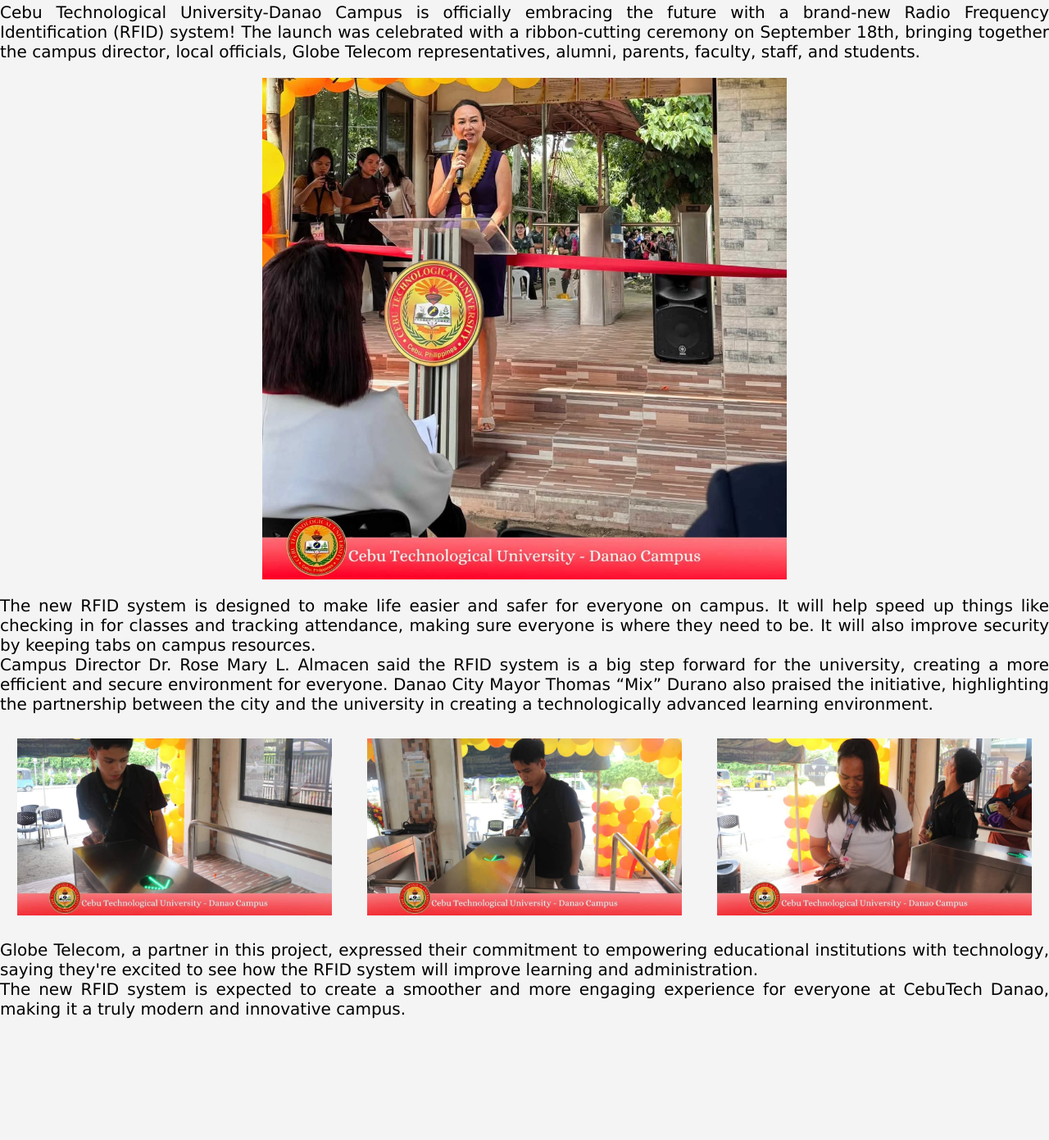
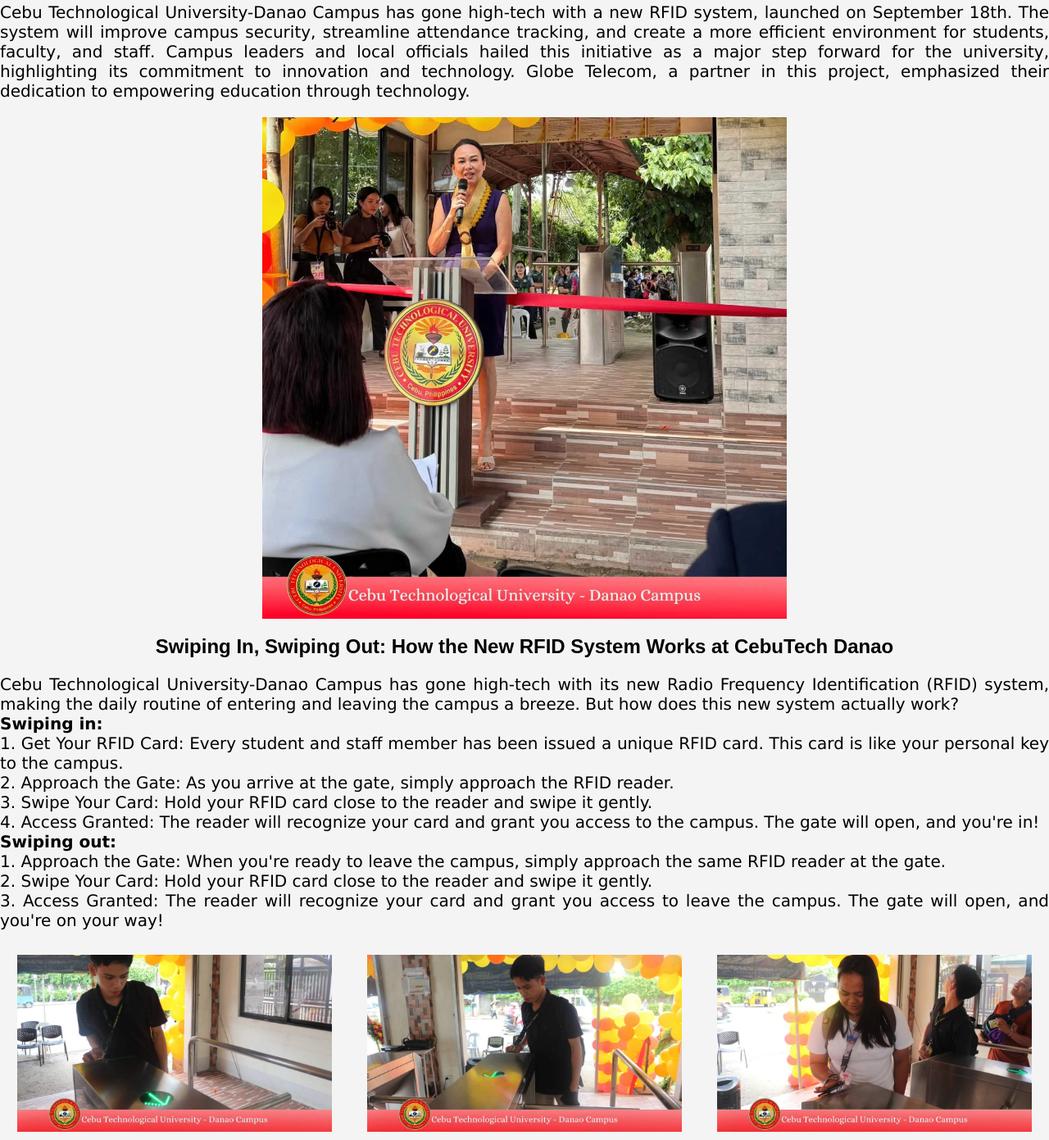
Before and after one commit to zybelle-dugho/canteen-gate, a plain HTML site: page index.html in a window 1280 px wide. Shown: the part 195-1586 px from the top of the page at 82% size. Before the commit the page ends 1458 px from the top, so only its background shows below. Drawn offline with Linux system fonts and the light colour scheme.

Commit message:
Update index.html

```diff
--- a/index.html
+++ b/index.html
@@ -17,19 +17,27 @@
     <div class="article-container">
      <section>
        <h2>CebuTech Danao Goes High-Tech with New RFID System!</h2>
-       <p>Cebu Technological University-Danao Campus is officially embracing the future with a brand-new Radio Frequency Identification (RFID) system! The launch was celebrated with a ribbon-cutting ceremony on September 18th, bringing together the campus director, local officials, Globe Telecom representatives, alumni, parents, faculty, staff, and students.<br>
+       <p>Cebu Technological University-Danao Campus has gone high-tech with a new RFID system, launched on September 18th. The system will improve campus security, streamline attendance tracking, and create a more efficient environment for students, faculty, and staff.  Campus leaders and local officials hailed this initiative as a major step forward for the university, highlighting its commitment to innovation and technology. Globe Telecom, a partner in this project, emphasized their dedication to empowering education through technology.</p>
        <img src="opening.jpg" alt="opening">
-        The new RFID system is designed to make life easier and safer for everyone on campus. It will help speed up things like checking in for classes and tracking attendance, making sure everyone is where they need to be. It will also improve security by keeping tabs on campus resources.<br>
-        Campus Director Dr. Rose Mary L. Almacen said the RFID system is a big step forward for the university, creating a more efficient and secure environment for everyone. Danao City Mayor Thomas “Mix” Durano also praised the initiative, highlighting the partnership between the city and the university in creating a technologically advanced learning environment.</p>
+        <h2>Swiping In, Swiping Out: How the New RFID System Works at CebuTech Danao</h2>
+        <p>Cebu Technological University-Danao Campus has gone high-tech with its new Radio Frequency Identification (RFID) system, making the daily routine of entering and leaving the campus a breeze. But how does this new system actually work?<br>
+        <b>Swiping in:</b><br>
+        1. Get Your RFID Card:  Every student and staff member has been issued a unique RFID card. This card is like your personal key to the campus.<br>
+        2. Approach the Gate:  As you arrive at the gate, simply approach the RFID reader.<br>
+        3. Swipe Your Card:  Hold your RFID card close to the reader and swipe it gently.<br>
+        4. Access Granted:  The reader will recognize your card and grant you access to the campus. The gate will open, and you're in!<br>
+        <b>Swiping out:</b><br>
+        1. Approach the Gate:  When you're ready to leave the campus, simply approach the same RFID reader at the gate.<br>
+        2. Swipe Your Card:  Hold your RFID card close to the reader and swipe it gently.<br>
+        3. Access Granted:  The reader will recognize your card and grant you access to leave the campus. The gate will open, and you're on your way!</p>
         <div class= "image-container">
         <img src="tech1.jpg" alt="pic 1">
         <img src="tech2.jpg" alt="pic 2">
         <img src="tech3.jpg" alt="pic 3">
         </div>
-        <p>Globe Telecom, a partner in this project, expressed their commitment to empowering educational institutions with technology, saying they're excited to see how the RFID system will improve learning and administration.<br>
-        The new RFID system is expected to create a smoother and more engaging experience for everyone at CebuTech Danao, making it a truly modern and innovative campus.</p>
+
      </section>
     </div>
 
 </body>
-</html>
+        </html>
```
